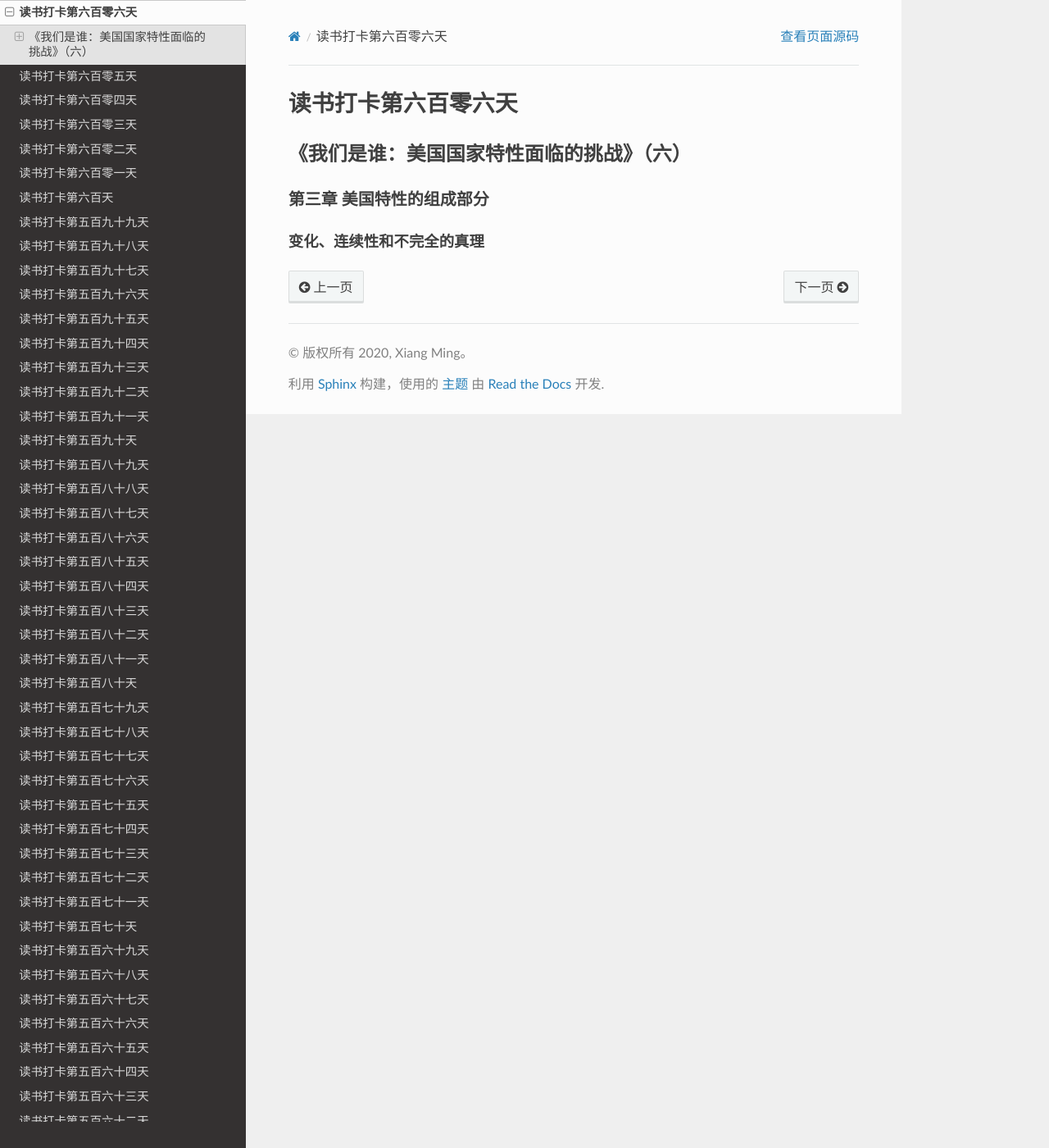
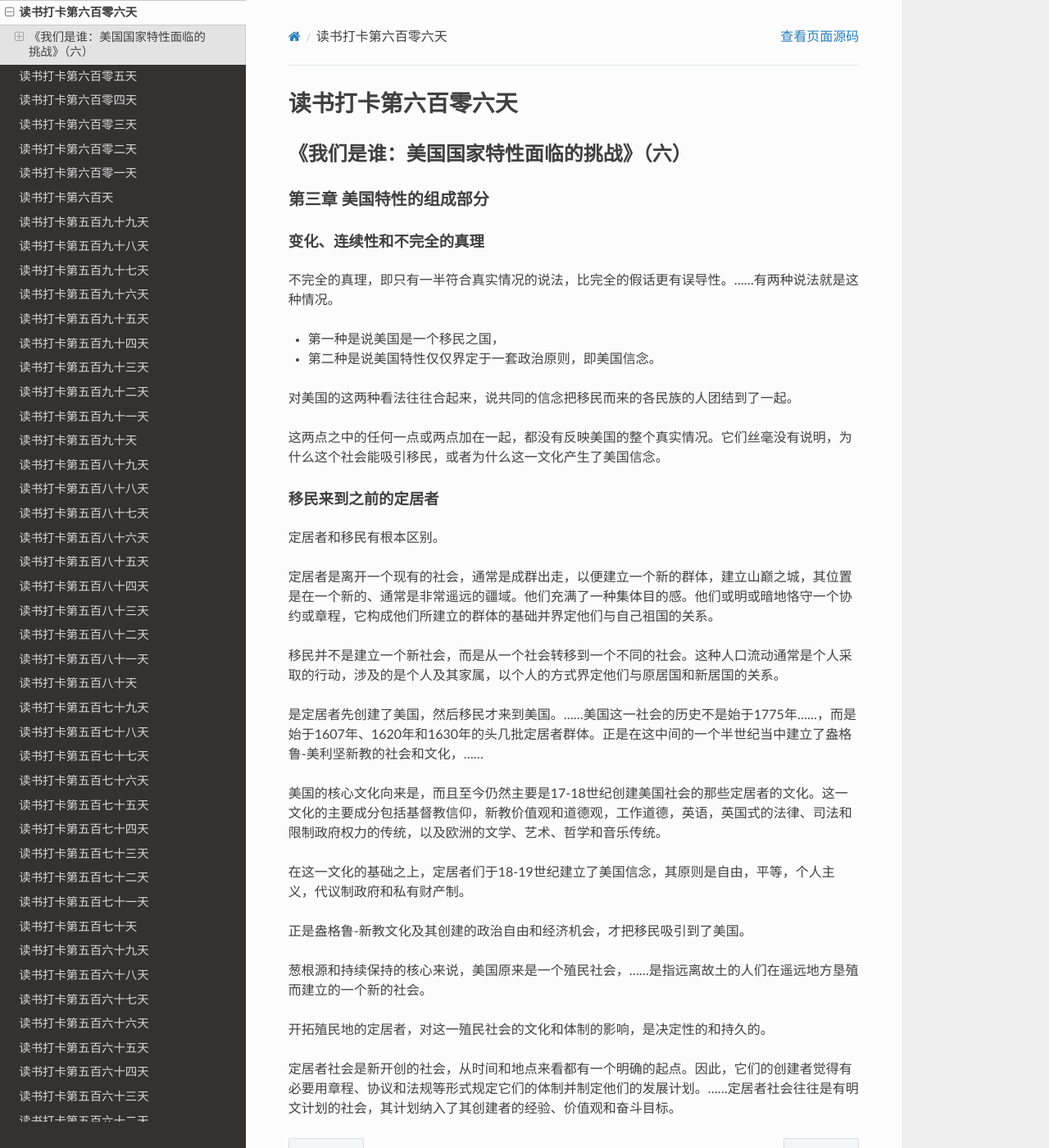
Before and after one commit to xiangming1975/reading, a Sphinx documentation site: the page built from source/2022-07-06.md, in a window 1280 px wide and 1400 px high. Shown: the whole window at 82% size. Built offline with Sphinx 7.4.7 and the Read the Docs theme 2.0.0, drawn with Linux system fonts in a browser that asks for light colours.

Commit message:
自动提交时间: 2022-07-06T22:01:50,172419756+08:00

```diff
--- a/source/2022-07-06.md
+++ b/source/2022-07-06.md
@@ -2,3 +2,33 @@
 ## 《我们是谁：美国国家特性面临的挑战》（六）
 ### 第三章 美国特性的组成部分
 #### 变化、连续性和不完全的真理
+
+不完全的真理，即只有一半符合真实情况的说法，比完全的假话更有误导性。……有两种说法就是这种情况。
+* 第一种是说美国是一个移民之国，
+* 第二种是说美国特性仅仅界定于一套政治原则，即美国信念。
+
+对美国的这两种看法往往合起来，说共同的信念把移民而来的各民族的人团结到了一起。
+
+这两点之中的任何一点或两点加在一起，都没有反映美国的整个真实情况。它们丝毫没有说明，为什么这个社会能吸引移民，或者为什么这一文化产生了美国信念。
+
+#### 移民来到之前的定居者
+
+定居者和移民有根本区别。
+
+定居者是离开一个现有的社会，通常是成群出走，以便建立一个新的群体，建立山巅之城，其位置是在一个新的、通常是非常遥远的疆域。他们充满了一种集体目的感。他们或明或暗地恪守一个协约或章程，它构成他们所建立的群体的基础并界定他们与自己祖国的关系。
+
+移民并不是建立一个新社会，而是从一个社会转移到一个不同的社会。这种人口流动通常是个人采取的行动，涉及的是个人及其家属，以个人的方式界定他们与原居国和新居国的关系。
+
+是定居者先创建了美国，然后移民才来到美国。……美国这一社会的历史不是始于1775年……，而是始于1607年、1620年和1630年的头几批定居者群体。正是在这中间的一个半世纪当中建立了盎格鲁-美利坚新教的社会和文化，……
+
+美国的核心文化向来是，而且至今仍然主要是17-18世纪创建美国社会的那些定居者的文化。这一文化的主要成分包括基督教信仰，新教价值观和道德观，工作道德，英语，英国式的法律、司法和限制政府权力的传统，以及欧洲的文学、艺术、哲学和音乐传统。
+
+在这一文化的基础之上，定居者们于18-19世纪建立了美国信念，其原则是自由，平等，个人主义，代议制政府和私有财产制。
+
+正是盎格鲁-新教文化及其创建的政治自由和经济机会，才把移民吸引到了美国。
+
+葱根源和持续保持的核心来说，美国原来是一个殖民社会，……是指远离故土的人们在遥远地方垦殖而建立的一个新的社会。
+
+开拓殖民地的定居者，对这一殖民社会的文化和体制的影响，是决定性的和持久的。
+
+定居者社会是新开创的社会，从时间和地点来看都有一个明确的起点。因此，它们的创建者觉得有必要用章程、协议和法规等形式规定它们的体制并制定他们的发展计划。……定居者社会往往是有明文计划的社会，其计划纳入了其创建者的经验、价值观和奋斗目标。
```
